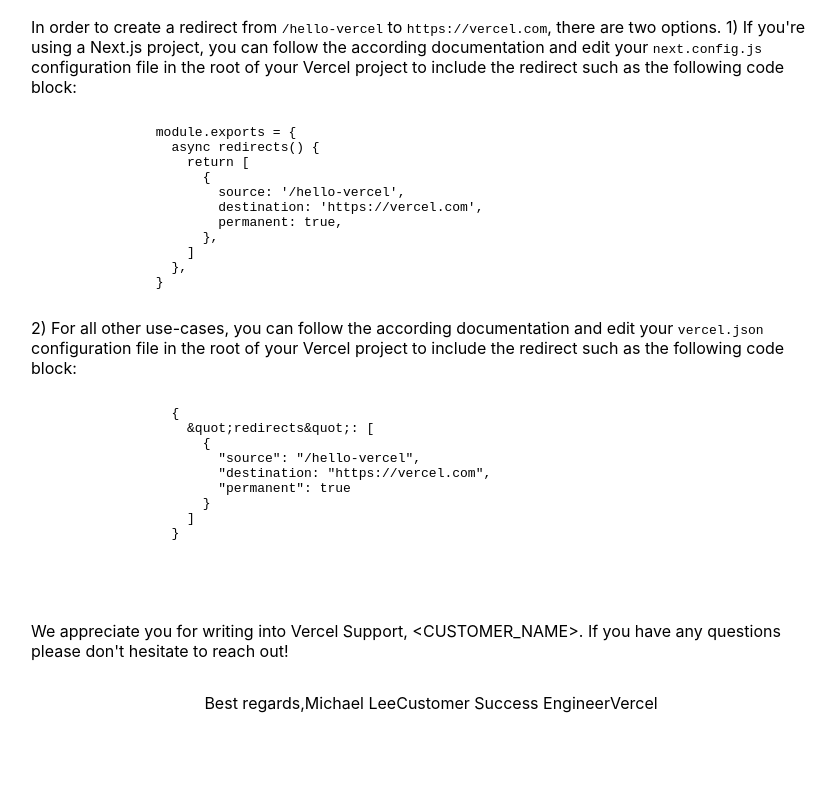
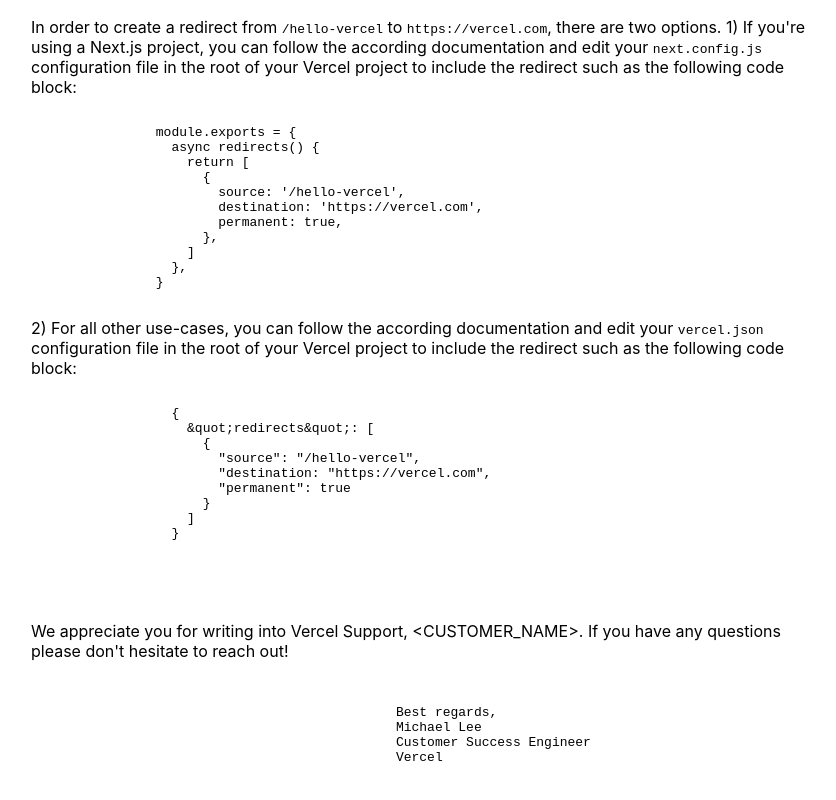
Before and after one commit to vercel-mischa/nextjs, a Next.js app: page /customer-redirect in a window 1280 px wide. Shown: the part 314-1114 px from the top of the page, without its empty margins (209-1045 px from the left). Built offline with nearby package versions, Linux system fonts and the light colour scheme.

Commit message:
Fix formatting with line breaks

```diff
--- a/pages/customer-redirect.js
+++ b/pages/customer-redirect.js
@@ -9,6 +9,7 @@
         <div className={styles.grid}>
           <h3>A customer writes in to the Helpdesk asking &quot;How do I do a redirect from /hello-vercel to https://vercel.com?&quot;</h3>
             <p><i>In a couple of paragraphs, how do you respond?</i></p><br />
+
             <p>Hello &lt;CUSTOMER_NAME&gt;,</p><br />
             <p>Thank you for writing in to Vercel Support!</p><br />
             <p>In order to create a redirect from <code>/hello-vercel</code> to <code>https://vercel.com</code>, there are two options.
@@ -40,10 +41,13 @@
                 `}</pre>
              </p><br />
              <p>We appreciate you for writing into Vercel Support, &lt;CUSTOMER_NAME&gt;.  If you have any questions please don&apos;t hesitate to reach out!</p><br />
-             <p>Best regards,</p><br />
-             <p>Michael Lee</p><br />
-             <p>Customer Success Engineer</p><br />
-             <p>Vercel</p>
+             <pre>{`
+                Best regards,
+                Michael Lee
+                Customer Success Engineer
+                Vercel
+                `}
+            </pre>
           </div>
         </main>
       )
```
